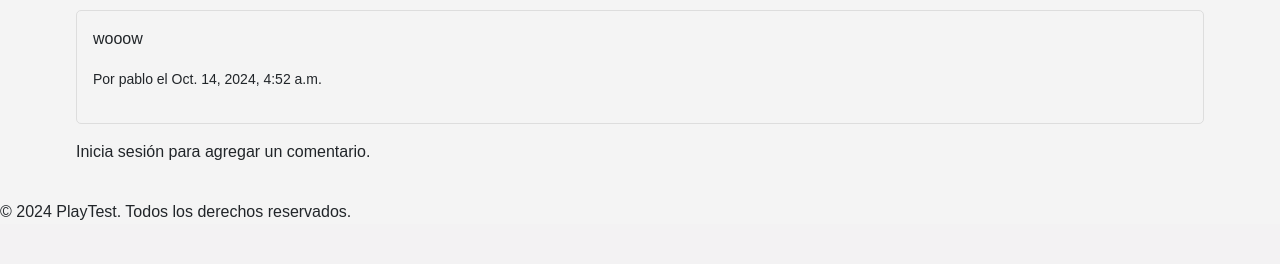
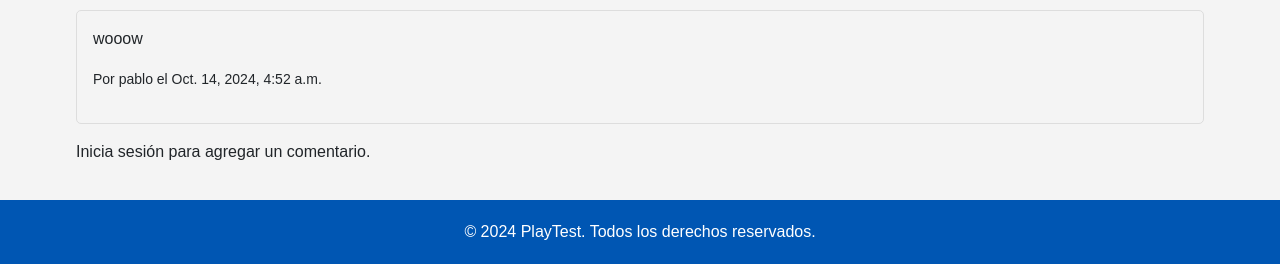
Before and after one commit to pontoandres/Playtest, a Django app: page /game/2/ in a window 1280 px wide. Shown: the part 968-1232 px from the top of the page. Before the commit the page ends 1188 px from the top, so only its background shows below. Run offline with Django 5.2, Linux system fonts and the light colour scheme; data comes from the database, SQL or seed files in the repository; both versions use the stored data as it was after the commit.

Commit message:
cambios footer

```diff
--- a/myapp/static/css/styles.css
+++ b/myapp/static/css/styles.css
@@ -11,6 +11,15 @@ body {
   width: 90%;
   margin: 20px auto;
 }
+
+.footer {
+  text-align: center;
+  padding: 20px;
+  background-color: #0056b3;
+  color: white;
+}
+
+
 
 /* Hero Section */
 .hero {
--- a/myapp/templates/base.html
+++ b/myapp/templates/base.html
@@ -53,7 +53,7 @@
 
     <!-- JS personalizado -->
     <script src="{% static 'js/scripts.js' %}" defer></script>
-    <footer>
+    <footer class="footer">
         &copy; 2024 PlayTest. Todos los derechos reservados.
     </footer>
 </body>
--- a/myapp/templates/game_profile.html
+++ b/myapp/templates/game_profile.html
@@ -11,7 +11,7 @@
             <div class="game-profile text-center">
                 <h1>{{ game.title }}</h1>
                 {% if game.image %}
-                    <img src="{{ game.image.url }}" alt="{{ game.title }}" class="img-fluid game-image mb-3" style="border-radius: 8px;">
+                    <img src="{{ game.image.url }}" class="img-fluid game-image mb-3" style="border-radius: 8px;">
                 {% endif %}
                 <p class="lead">{{ game.description }}</p>
 
```
Also changed, not shown: db.sqlite3.
